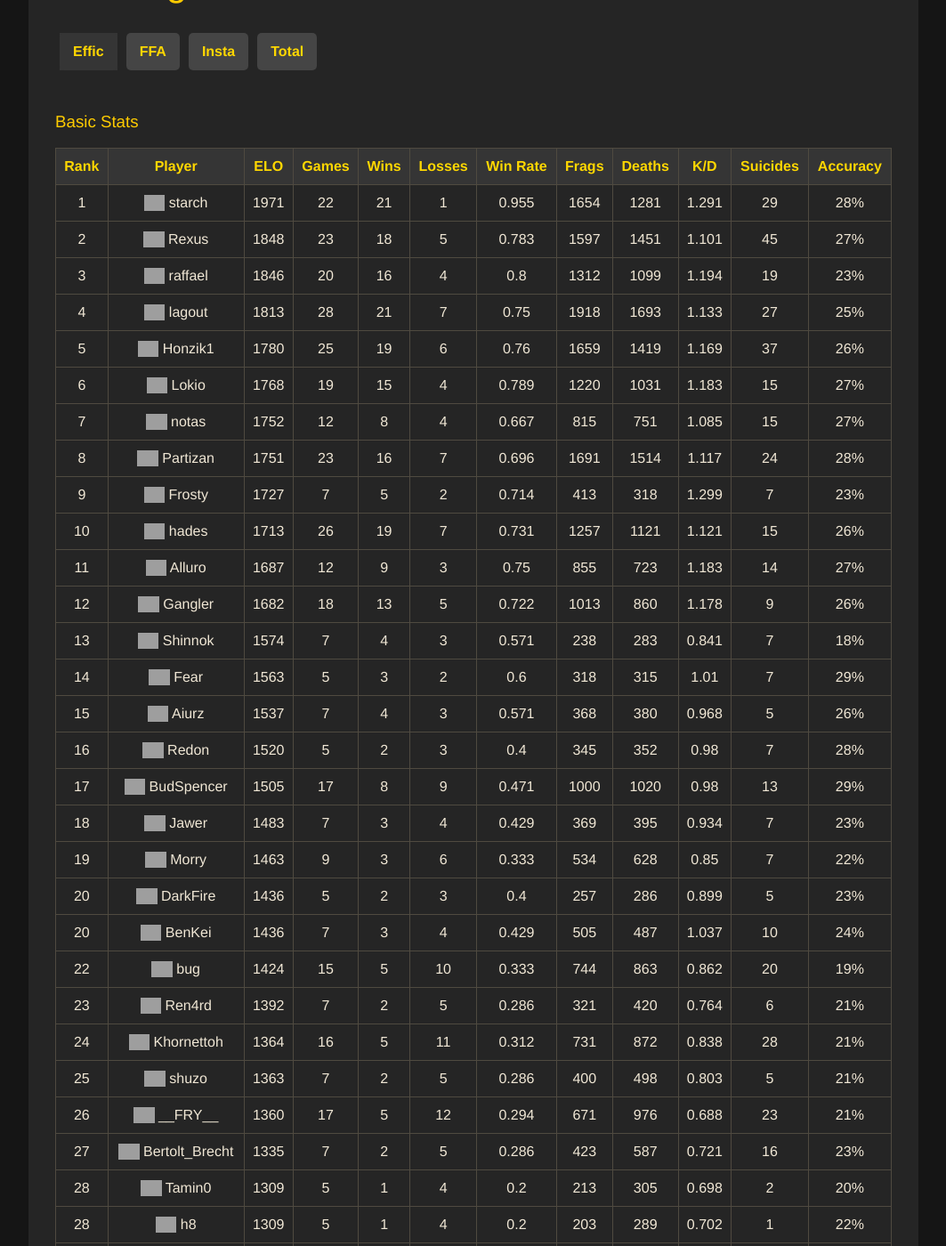
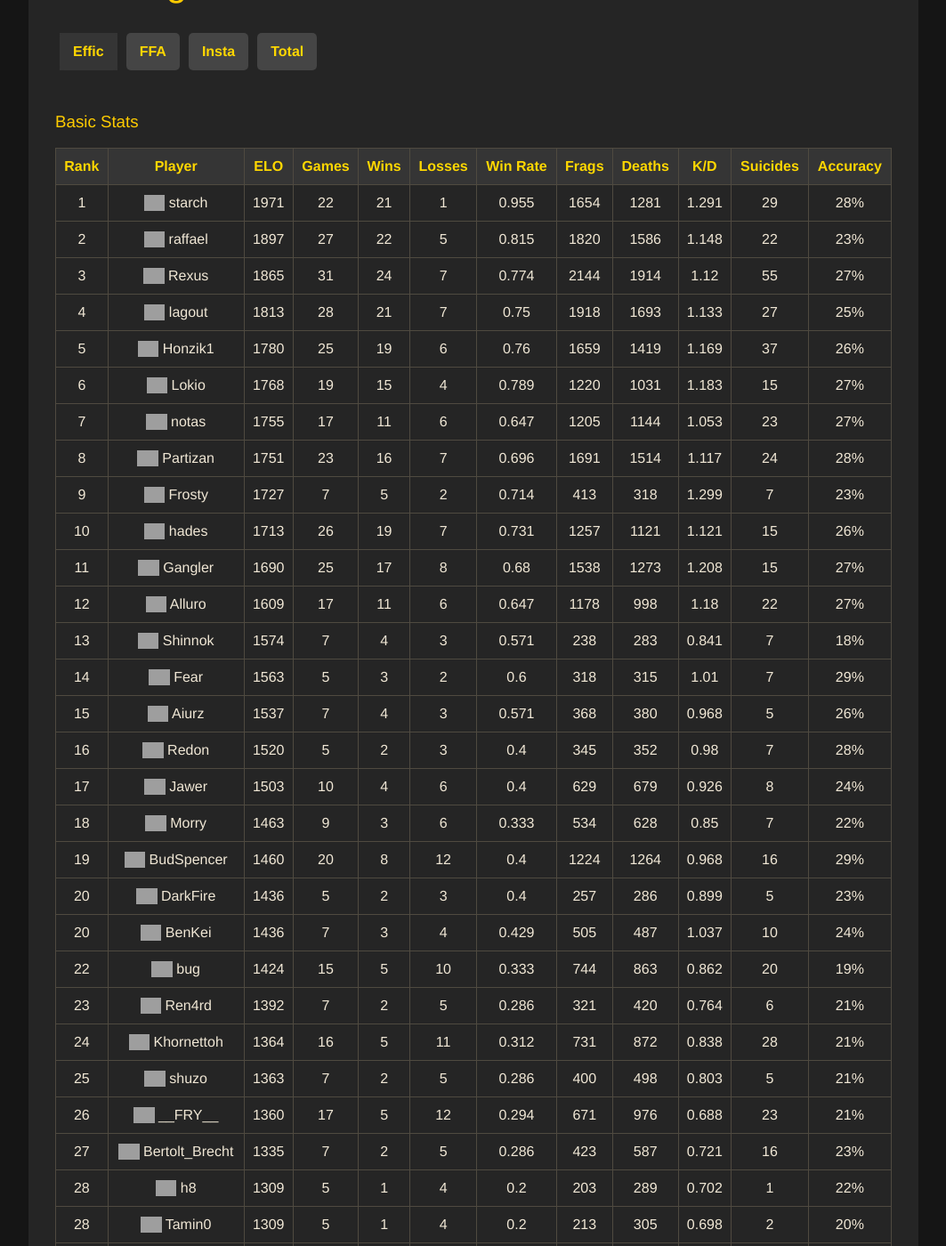
Before and after one commit to sauerduels/website, a Jekyll site: the page built from rankings.html, in a window 1280 px wide and 1400 px high, scrolled down 276 px, cut to the strip 0-1400 px from the top of the window. Shown: the whole strip at 89% size, without its empty margins (108-1171 px from the left). Built offline with Jekyll 4.4.1, drawn with Linux system fonts in a browser that asks for light colours; a script that is not in the unit is left out; some of the changed text lies outside the part shown; grey boxes are pictures that could not be loaded.

Commit message:
Update rankings after SD19

```diff
--- a/_data/effic/stats.yml
+++ b/_data/effic/stats.yml
@@ -12,29 +12,29 @@
   suicides: 29
   accuracy: 28%
 - rank: 2
+  name: "raffael"
+  elo: 1897
+  games: 27
+  wins: 22
+  losses: 5
+  win_rate: 0.815
+  frags: 1820
+  deaths: 1586
+  kpd: 1.148
+  suicides: 22
+  accuracy: 23%
+- rank: 3
   name: "Rexus"
-  elo: 1848
-  games: 23
-  wins: 18
-  losses: 5
-  win_rate: 0.783
-  frags: 1597
-  deaths: 1451
-  kpd: 1.101
-  suicides: 45
+  elo: 1865
+  games: 31
+  wins: 24
+  losses: 7
+  win_rate: 0.774
+  frags: 2144
+  deaths: 1914
+  kpd: 1.120
+  suicides: 55
   accuracy: 27%
-- rank: 3
-  name: "raffael"
-  elo: 1846
-  games: 20
-  wins: 16
-  losses: 4
-  win_rate: 0.800
-  frags: 1312
-  deaths: 1099
-  kpd: 1.194
-  suicides: 19
-  accuracy: 23%
 - rank: 4
   name: "lagout"
   elo: 1813
@@ -73,15 +73,15 @@
   accuracy: 27%
 - rank: 7
   name: "notas"
-  elo: 1752
-  games: 12
-  wins: 8
-  losses: 4
-  win_rate: 0.667
-  frags: 815
-  deaths: 751
-  kpd: 1.085
-  suicides: 15
+  elo: 1755
+  games: 17
+  wins: 11
+  losses: 6
+  win_rate: 0.647
+  frags: 1205
+  deaths: 1144
+  kpd: 1.053
+  suicides: 23
   accuracy: 27%
 - rank: 8
   name: "Partizan"
@@ -120,29 +120,29 @@
   suicides: 15
   accuracy: 26%
 - rank: 11
-  name: "Alluro"
-  elo: 1687
-  games: 12
-  wins: 9
-  losses: 3
-  win_rate: 0.750
-  frags: 855
-  deaths: 723
-  kpd: 1.183
-  suicides: 14
+  name: "Gangler"
+  elo: 1690
+  games: 25
+  wins: 17
+  losses: 8
+  win_rate: 0.680
+  frags: 1538
+  deaths: 1273
+  kpd: 1.208
+  suicides: 15
   accuracy: 27%
 - rank: 12
-  name: "Gangler"
-  elo: 1682
-  games: 18
-  wins: 13
-  losses: 5
-  win_rate: 0.722
-  frags: 1013
-  deaths: 860
-  kpd: 1.178
-  suicides: 9
-  accuracy: 26%
+  name: "Alluro"
+  elo: 1609
+  games: 17
+  wins: 11
+  losses: 6
+  win_rate: 0.647
+  frags: 1178
+  deaths: 998
+  kpd: 1.180
+  suicides: 22
+  accuracy: 27%
 - rank: 13
   name: "Shinnok"
   elo: 1574
@@ -192,30 +192,18 @@
   suicides: 7
   accuracy: 28%
 - rank: 17
-  name: "BudSpencer"
-  elo: 1505
-  games: 17
-  wins: 8
-  losses: 9
-  win_rate: 0.471
-  frags: 1000
-  deaths: 1020
-  kpd: 0.980
-  suicides: 13
-  accuracy: 29%
+  name: "Jawer"
+  elo: 1503
+  games: 10
+  wins: 4
+  losses: 6
+  win_rate: 0.400
+  frags: 629
+  deaths: 679
+  kpd: 0.926
+  suicides: 8
+  accuracy: 24%
 - rank: 18
-  name: "Jawer"
-  elo: 1483
-  games: 7
-  wins: 3
-  losses: 4
-  win_rate: 0.429
-  frags: 369
-  deaths: 395
-  kpd: 0.934
-  suicides: 7
-  accuracy: 23%
-- rank: 19
   name: "Morry"
   elo: 1463
   games: 9
@@ -227,6 +215,18 @@
   kpd: 0.850
   suicides: 7
   accuracy: 22%
+- rank: 19
+  name: "BudSpencer"
+  elo: 1460
+  games: 20
+  wins: 8
+  losses: 12
+  win_rate: 0.400
+  frags: 1224
+  deaths: 1264
+  kpd: 0.968
+  suicides: 16
+  accuracy: 29%
 - rank: 20
   name: "DarkFire"
   elo: 1436
@@ -324,6 +324,18 @@
   suicides: 16
   accuracy: 23%
 - rank: 28
+  name: "h8"
+  elo: 1309
+  games: 5
+  wins: 1
+  losses: 4
+  win_rate: 0.200
+  frags: 203
+  deaths: 289
+  kpd: 0.702
+  suicides: 1
+  accuracy: 22%
+- rank: 28
   name: "Tamin0"
   elo: 1309
   games: 5
@@ -335,30 +347,18 @@
   kpd: 0.698
   suicides: 2
   accuracy: 20%
-- rank: 28
-  name: "h8"
-  elo: 1309
-  games: 5
-  wins: 1
-  losses: 4
-  win_rate: 0.200
-  frags: 203
-  deaths: 289
-  kpd: 0.702
-  suicides: 1
-  accuracy: 22%
 - rank: 30
   name: "hamon"
-  elo: 1279
-  games: 4
-  wins: 0
-  losses: 4
-  win_rate: 0.000
-  frags: 189
-  deaths: 319
-  kpd: 0.592
-  suicides: 19
-  accuracy: 20%
+  elo: 1291
+  games: 8
+  wins: 1
+  losses: 7
+  win_rate: 0.125
+  frags: 379
+  deaths: 614
+  kpd: 0.617
+  suicides: 31
+  accuracy: 21%
 - rank: 31
   name: "Jason"
   elo: 1276
@@ -420,18 +420,6 @@
   suicides: 13
   accuracy: 16%
 - rank: 36
-  name: "Mod"
-  elo: 1165
-  games: 6
-  wins: 0
-  losses: 6
-  win_rate: 0.000
-  frags: 226
-  deaths: 423
-  kpd: 0.534
-  suicides: 7
-  accuracy: 16%
-- rank: 37
   name: "Friteq"
   elo: 1155
   games: 12
@@ -443,7 +431,7 @@
   kpd: 0.831
   suicides: 6
   accuracy: 22%
-- rank: 38
+- rank: 37
   name: "Atheroz"
   elo: 1153
   games: 7
@@ -455,6 +443,18 @@
   kpd: 0.651
   suicides: 6
   accuracy: 17%
+- rank: 38
+  name: "Mod"
+  elo: 1116
+  games: 10
+  wins: 0
+  losses: 10
+  win_rate: 0.000
+  frags: 399
+  deaths: 786
+  kpd: 0.508
+  suicides: 22
+  accuracy: 16%
 - rank: 39
   name: "greenadiss"
   elo: 1113
--- a/_data/effic/weapon_stats.yml
+++ b/_data/effic/weapon_stats.yml
@@ -9,21 +9,21 @@
   grenade_launcher: 06%
   chainsaw: 00%
 - rank: 2
+  name: "raffael"
+  accuracy: 23%
+  shotgun: 22%
+  chaingun: 25%
+  rocket_launcher: 21%
+  rifle: 49%
+  grenade_launcher: 05%
+  chainsaw: 00%
+- rank: 3
   name: "Rexus"
   accuracy: 27%
   shotgun: 22%
   chaingun: 26%
-  rocket_launcher: 31%
-  rifle: 42%
-  grenade_launcher: 05%
-  chainsaw: 00%
-- rank: 3
-  name: "raffael"
-  accuracy: 23%
-  shotgun: 22%
-  chaingun: 26%
-  rocket_launcher: 22%
-  rifle: 49%
+  rocket_launcher: 29%
+  rifle: 43%
   grenade_launcher: 05%
   chainsaw: 00%
 - rank: 4
@@ -56,12 +56,12 @@
 - rank: 7
   name: "notas"
   accuracy: 27%
-  shotgun: 27%
-  chaingun: 24%
-  rocket_launcher: 28%
+  shotgun: 26%
+  chaingun: 25%
+  rocket_launcher: 27%
   rifle: 46%
-  grenade_launcher: 10%
-  chainsaw: 17%
+  grenade_launcher: 09%
+  chainsaw: 14%
 - rank: 8
   name: "Partizan"
   accuracy: 28%
@@ -90,22 +90,22 @@
   grenade_launcher: 05%
   chainsaw: 00%
 - rank: 11
+  name: "Gangler"
+  accuracy: 27%
+  shotgun: 32%
+  chaingun: 25%
+  rocket_launcher: 24%
+  rifle: 41%
+  grenade_launcher: 06%
+  chainsaw: 00%
+- rank: 12
   name: "Alluro"
   accuracy: 27%
-  shotgun: 21%
-  chaingun: 27%
-  rocket_launcher: 30%
-  rifle: 41%
-  grenade_launcher: 12%
-  chainsaw: 00%
-- rank: 12
-  name: "Gangler"
-  accuracy: 26%
-  shotgun: 31%
-  chaingun: 25%
-  rocket_launcher: 23%
-  rifle: 39%
-  grenade_launcher: 04%
+  shotgun: 22%
+  chaingun: 28%
+  rocket_launcher: 29%
+  rifle: 45%
+  grenade_launcher: 11%
   chainsaw: 00%
 - rank: 13
   name: "Shinnok"
@@ -144,24 +144,15 @@
   grenade_launcher: 03%
   chainsaw: 00%
 - rank: 17
-  name: "BudSpencer"
-  accuracy: 29%
-  shotgun: 19%
-  chaingun: 25%
-  rocket_launcher: 29%
-  rifle: 40%
-  grenade_launcher: 00%
-  chainsaw: 00%
-- rank: 18
   name: "Jawer"
-  accuracy: 23%
+  accuracy: 24%
   shotgun: 23%
   chaingun: 22%
   rocket_launcher: 22%
-  rifle: 35%
+  rifle: 38%
   grenade_launcher: 17%
   chainsaw: 00%
-- rank: 19
+- rank: 18
   name: "Morry"
   accuracy: 22%
   shotgun: 20%
@@ -169,6 +160,15 @@
   rocket_launcher: 20%
   rifle: 35%
   grenade_launcher: 08%
+  chainsaw: 00%
+- rank: 19
+  name: "BudSpencer"
+  accuracy: 29%
+  shotgun: 18%
+  chaingun: 25%
+  rocket_launcher: 29%
+  rifle: 40%
+  grenade_launcher: 04%
   chainsaw: 00%
 - rank: 20
   name: "DarkFire"
@@ -243,6 +243,15 @@
   grenade_launcher: 03%
   chainsaw: 00%
 - rank: 28
+  name: "h8"
+  accuracy: 22%
+  shotgun: 22%
+  chaingun: 19%
+  rocket_launcher: 24%
+  rifle: 34%
+  grenade_launcher: 07%
+  chainsaw: 00%
+- rank: 28
   name: "Tamin0"
   accuracy: 20%
   shotgun: 17%
@@ -251,21 +260,12 @@
   rifle: 26%
   grenade_launcher: 00%
   chainsaw: 00%
-- rank: 28
-  name: "h8"
-  accuracy: 22%
-  shotgun: 22%
-  chaingun: 19%
-  rocket_launcher: 24%
-  rifle: 34%
-  grenade_launcher: 07%
-  chainsaw: 00%
 - rank: 30
   name: "hamon"
-  accuracy: 20%
+  accuracy: 21%
   shotgun: 16%
-  chaingun: 16%
-  rocket_launcher: 26%
+  chaingun: 15%
+  rocket_launcher: 28%
   rifle: 27%
   grenade_launcher: 07%
   chainsaw: 00%
@@ -315,15 +315,6 @@
   grenade_launcher: 00%
   chainsaw: 00%
 - rank: 36
-  name: "Mod"
-  accuracy: 16%
-  shotgun: 11%
-  chaingun: 13%
-  rocket_launcher: 23%
-  rifle: 19%
-  grenade_launcher: 06%
-  chainsaw: 00%
-- rank: 37
   name: "Friteq"
   accuracy: 22%
   shotgun: 17%
@@ -332,7 +323,7 @@
   rifle: 30%
   grenade_launcher: 10%
   chainsaw: 00%
-- rank: 38
+- rank: 37
   name: "Atheroz"
   accuracy: 17%
   shotgun: 16%
@@ -340,6 +331,15 @@
   rocket_launcher: 20%
   rifle: 22%
   grenade_launcher: 14%
+  chainsaw: 00%
+- rank: 38
+  name: "Mod"
+  accuracy: 16%
+  shotgun: 11%
+  chaingun: 14%
+  rocket_launcher: 23%
+  rifle: 19%
+  grenade_launcher: 06%
   chainsaw: 00%
 - rank: 39
   name: "greenadiss"
--- a/_data/total/stats.yml
+++ b/_data/total/stats.yml
@@ -1,11 +1,11 @@
 ---
 - rank: 1
   name: 'raffael'
-  elo: 1804
-  games: 34
-  wins: 28
-  losses: 6
-  win_rate: 0.824
+  elo: 1821
+  games: 41
+  wins: 34
+  losses: 7
+  win_rate: 0.829
 - rank: 2
   name: 'starch'
   elo: 1753
@@ -15,11 +15,11 @@
   win_rate: 0.837
 - rank: 3
   name: 'notas'
-  elo: 1748
-  games: 46
-  wins: 31
-  losses: 15
-  win_rate: 0.674
+  elo: 1749
+  games: 51
+  wins: 34
+  losses: 17
+  win_rate: 0.667
 - rank: 4
   name: 'Honzik1'
   elo: 1711
@@ -35,19 +35,19 @@
   losses: 17
   win_rate: 0.685
 - rank: 6
+  name: 'Frosty'
+  elo: 1616
+  games: 43
+  wins: 24
+  losses: 19
+  win_rate: 0.558
+- rank: 7
   name: 'Redon'
   elo: 1616
   games: 60
   wins: 47
   losses: 13
   win_rate: 0.783
-- rank: 7
-  name: 'Frosty'
-  elo: 1616
-  games: 43
-  wins: 24
-  losses: 19
-  win_rate: 0.558
 - rank: 8
   name: 'Partizan'
   elo: 1613
@@ -56,26 +56,26 @@
   losses: 14
   win_rate: 0.667
 - rank: 9
+  name: 'Rexus'
+  elo: 1525
+  games: 44
+  wins: 33
+  losses: 11
+  win_rate: 0.750
+- rank: 10
   name: 'DarkFire'
   elo: 1520
   games: 15
   wins: 8
   losses: 7
   win_rate: 0.533
-- rank: 10
-  name: 'Rexus'
-  elo: 1520
-  games: 36
-  wins: 27
-  losses: 9
-  win_rate: 0.750
 - rank: 11
   name: 'Gangler'
-  elo: 1516
-  games: 44
-  wins: 36
-  losses: 8
-  win_rate: 0.818
+  elo: 1519
+  games: 51
+  wins: 40
+  losses: 11
+  win_rate: 0.784
 - rank: 12
   name: 'lagout'
   elo: 1501
@@ -85,11 +85,11 @@
   win_rate: 0.758
 - rank: 13
   name: 'Alluro'
-  elo: 1484
-  games: 22
-  wins: 12
-  losses: 10
-  win_rate: 0.545
+  elo: 1458
+  games: 27
+  wins: 14
+  losses: 13
+  win_rate: 0.519
 - rank: 14
   name: 'hades'
   elo: 1435
@@ -113,11 +113,11 @@
   win_rate: 0.591
 - rank: 17
   name: 'BudSpencer'
-  elo: 1372
-  games: 56
+  elo: 1357
+  games: 59
   wins: 18
-  losses: 38
-  win_rate: 0.321
+  losses: 41
+  win_rate: 0.305
 - rank: 18
   name: 'Rotti'
   elo: 1294
@@ -218,11 +218,11 @@
   win_rate: 0.148
 - rank: 32
   name: 'Jawer'
-  elo: 1161
-  games: 7
-  wins: 3
-  losses: 4
-  win_rate: 0.429
+  elo: 1167
+  games: 10
+  wins: 4
+  losses: 6
+  win_rate: 0.400
 - rank: 33
   name: 'Shikijo'
   elo: 1156
@@ -259,14 +259,14 @@
   losses: 3
   win_rate: 0.400
 - rank: 38
-  name: 'Cannibal'
+  name: 'Calinou'
   elo: 1133
   games: 7
   wins: 2
   losses: 5
   win_rate: 0.286
 - rank: 39
-  name: 'Calinou'
+  name: 'Cannibal'
   elo: 1133
   games: 7
   wins: 2
@@ -301,32 +301,32 @@
   losses: 5
   win_rate: 0.167
 - rank: 44
+  name: 'Tamin0'
+  elo: 1103
+  games: 5
+  wins: 1
+  losses: 4
+  win_rate: 0.200
+- rank: 45
   name: 'yggdrasil'
   elo: 1103
   games: 5
   wins: 1
   losses: 4
   win_rate: 0.200
-- rank: 45
-  name: 'Tamin0'
-  elo: 1103
-  games: 5
+- rank: 46
+  name: 'hamon'
+  elo: 1097
+  games: 8
   wins: 1
-  losses: 4
-  win_rate: 0.200
-- rank: 46
+  losses: 7
+  win_rate: 0.125
+- rank: 47
   name: 'Tengrichan'
   elo: 1096
   games: 3
   wins: 0
   losses: 3
-  win_rate: 0.000
-- rank: 47
-  name: 'hamon'
-  elo: 1093
-  games: 4
-  wins: 0
-  losses: 4
   win_rate: 0.000
 - rank: 48
   name: 'Jason'
@@ -357,39 +357,39 @@
   losses: 11
   win_rate: 0.083
 - rank: 52
-  name: 'Mod'
-  elo: 1055
-  games: 6
-  wins: 0
-  losses: 6
-  win_rate: 0.000
-- rank: 53
   name: 'fishcakes'
   elo: 1054
   games: 7
   wins: 0
   losses: 7
   win_rate: 0.000
+- rank: 53
+  name: 'Friteq'
+  elo: 1051
+  games: 12
+  wins: 0
+  losses: 12
+  win_rate: 0.000
 - rank: 54
+  name: 'Zarah'
+  elo: 1051
+  games: 7
+  wins: 0
+  losses: 7
+  win_rate: 0.000
+- rank: 55
   name: 'Atheroz'
   elo: 1051
   games: 7
   wins: 0
   losses: 7
   win_rate: 0.000
-- rank: 55
-  name: 'Zarah'
-  elo: 1051
-  games: 7
+- rank: 56
+  name: 'Mod'
+  elo: 1038
+  games: 10
   wins: 0
-  losses: 7
-  win_rate: 0.000
-- rank: 56
-  name: 'Friteq'
-  elo: 1051
-  games: 12
-  wins: 0
-  losses: 12
+  losses: 10
   win_rate: 0.000
 - rank: 57
   name: 'greenadiss'
```
